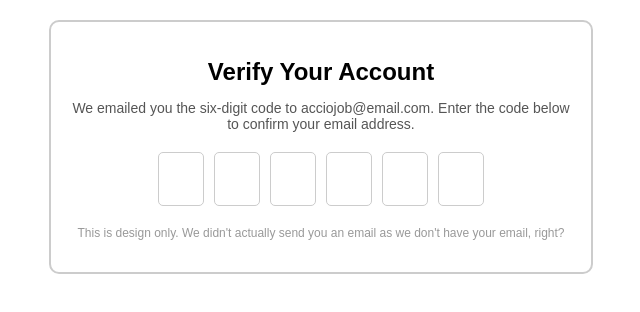
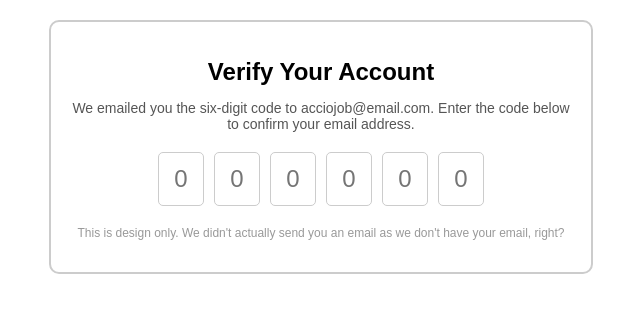
Before and after one commit to acciojob/OTP-KausarKhan-2002, a website: page main.html in a window 1280 px wide. Shown: the whole page, without its empty margins (319-959 px from the left). Drawn offline with Linux system fonts and the light colour scheme.

Commit message:
created a submission

```diff
--- a/main.html
+++ b/main.html
@@ -15,12 +15,12 @@
       We emailed you the six-digit code to acciojob@email.com. Enter the code below to confirm your email address.
     </p>
     <div class="code-container">
-      <input type="text" maxlength="1" class="code" />
-      <input type="text" maxlength="1" class="code" />
-      <input type="text" maxlength="1" class="code" />
-      <input type="text" maxlength="1" class="code" />
-      <input type="text" maxlength="1" class="code" />
-      <input type="text" maxlength="1" class="code" />
+      <input type="text" maxlength="1" class="code" placeholder="0"/>
+      <input type="text" maxlength="1" class="code" placeholder="0"/>
+      <input type="text" maxlength="1" class="code" placeholder="0"/>
+      <input type="text" maxlength="1" class="code" placeholder="0"/>
+      <input type="text" maxlength="1" class="code" placeholder="0"/>
+      <input type="text" maxlength="1" class="code" placeholder="0"/>
     </div>
     <p class="info">This is design only. We didn't actually send you an email as we don't have your email, right?</p>
   </div>
```
